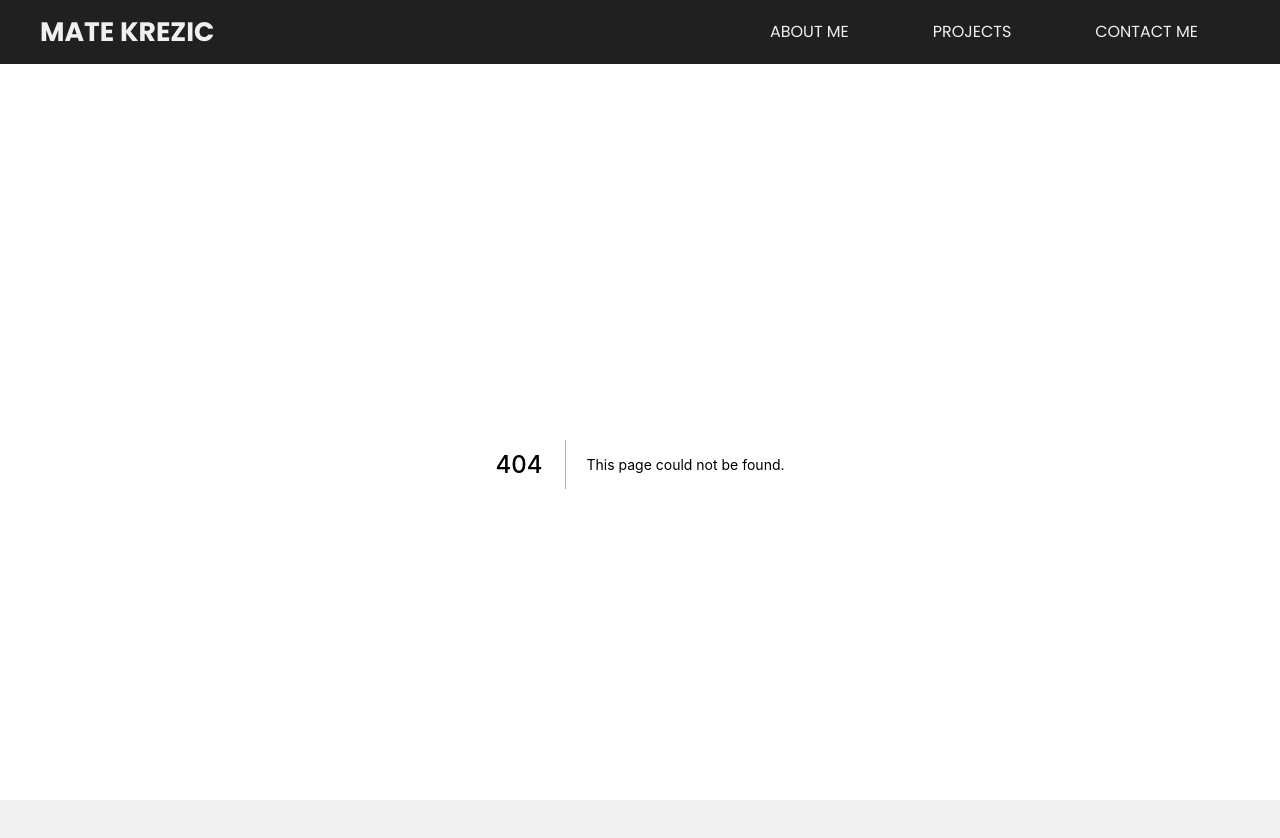
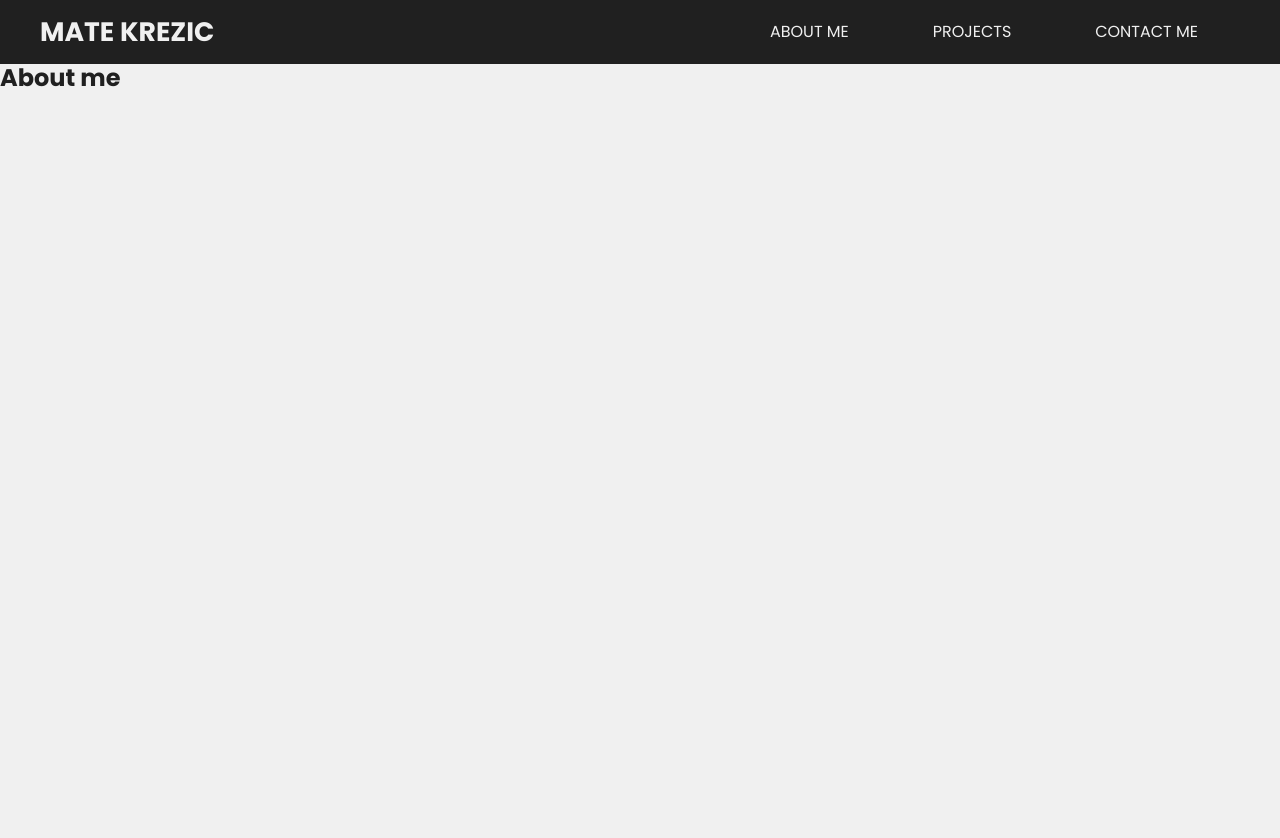
Before and after one commit to unizdmate/portfolio-redesign, a Next.js app: page /about in a window 1280 px wide. Before the commit this address had no page. Shown: the top 838 px of the page. After the commit the page ends 800 px from the top, so only its background shows below. Built offline with nearby package versions, Linux system fonts and the light colour scheme.

Commit message:
added new routes and corresponding components

```diff
--- /dev/null
+++ b/components/AboutmeComponent.js
@@ -0,0 +1,11 @@
+import React from "react";
+
+const AboutmeComponent = () => {
+  return (
+    <div>
+      <h2>About me</h2>
+    </div>
+  );
+};
+
+export default AboutmeComponent;
--- /dev/null
+++ b/pages/about.js
@@ -0,0 +1,8 @@
+import React from "react";
+import AboutmeComponent from "../components/AboutmeComponent";
+
+const about = () => {
+  return <AboutmeComponent />;
+};
+
+export default about;
```
Also changed, not shown: components/ContactComponent.js (added, +11 -0 lines), components/ProjectsComponent.js (added, +11 -0 lines), pages/contact.js (added, +8 -0 lines), pages/projects.js (added, +8 -0 lines).
